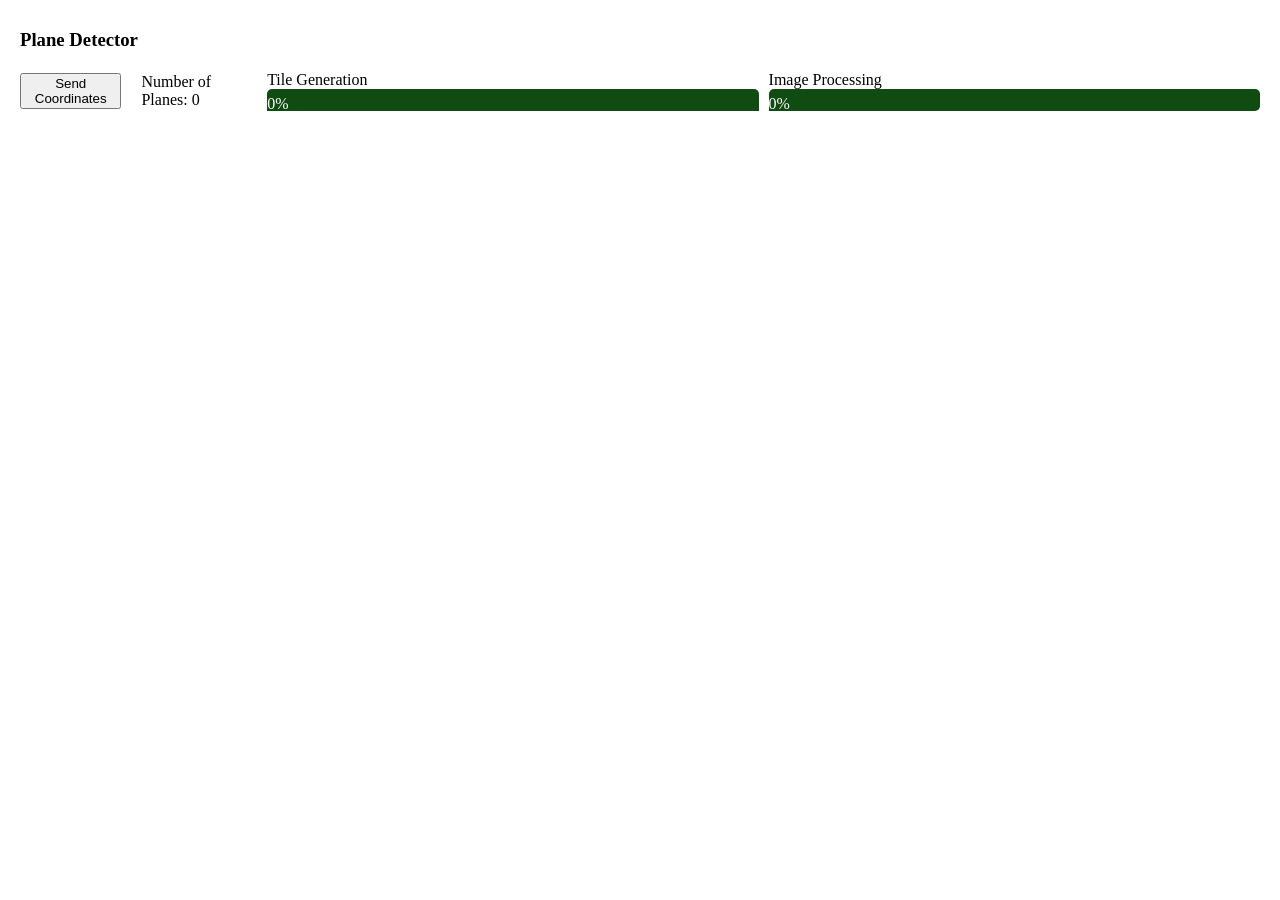
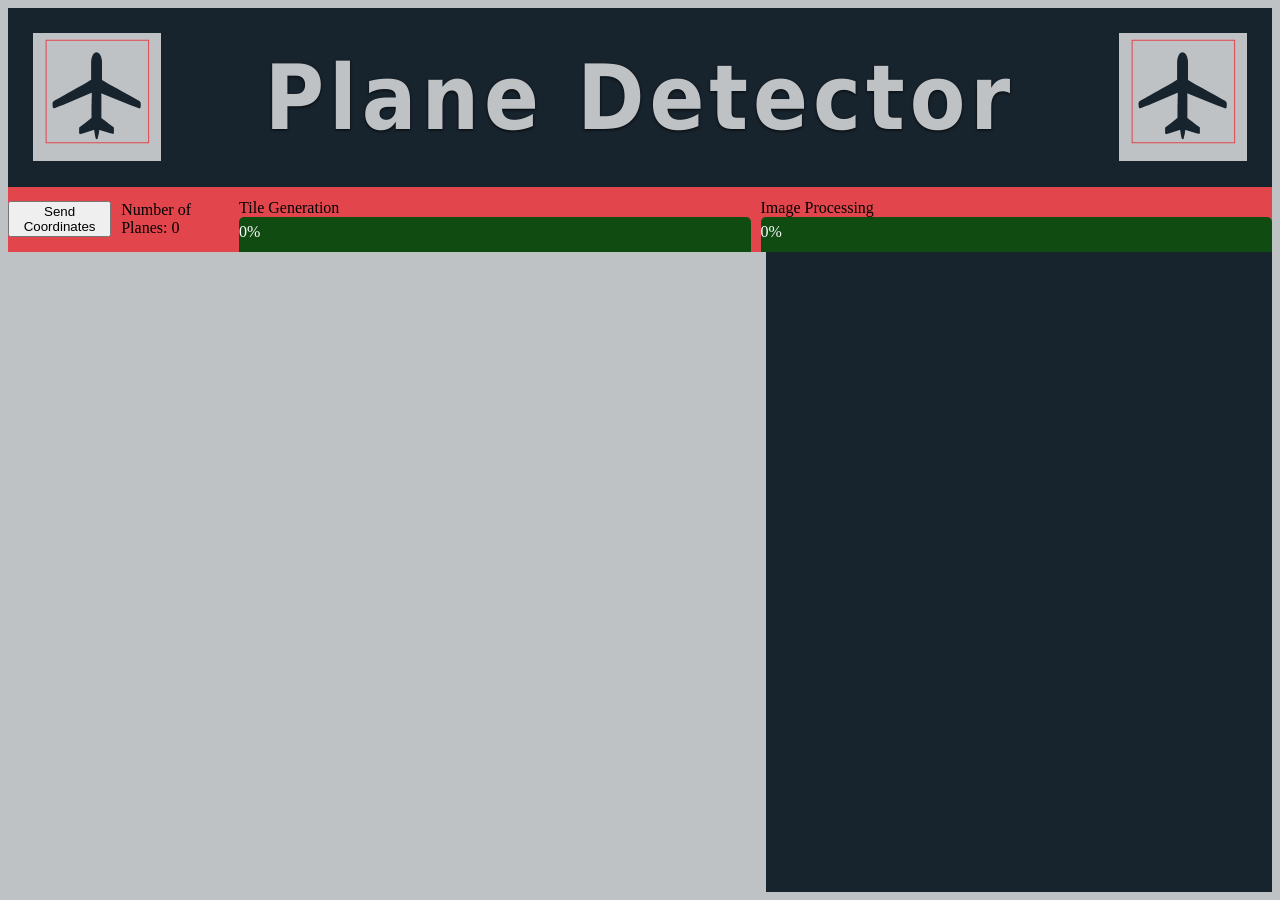
Before and after one commit to nrhoffman/planedetector_yolo, a plain HTML site: page frontend/src/index.html in a window 1280 px wide. Before the commit the page ends 829 px from the top, so only its background shows below. Drawn offline with Linux system fonts and the light colour scheme; no server answers.

Commit message:
styled website

```diff
--- a/frontend/src/css/style.css
+++ b/frontend/src/css/style.css
@@ -1,21 +1,40 @@
 html,
 body {
-    height: 100%;
-    margin: 10px;
-    padding: 0;
-    background-color: white;
+    background-color: #BEC2C5;
+}
+
+/* Title Banner Container Stuff */
+#title-banner-container {
+  background-color: #17232D;
+  display: flex;
+  align-items: center;
+  justify-content: space-between;
+  padding: 2% 2%;
+}
+#title-banner-container h3 {
+  color: #BEC2C5;
+  font-size: 90px;
+  font-family: Tahoma, sans-serif;
+  letter-spacing: 5px;
+  text-shadow: 0px 1px 3px rgba(0, 0, 0, .8);
+  flex: 1;
+  text-align: center;
+  margin: 0;
+}
+#title-banner-container img {
+  width: 128px;
+  height: 128px;
 }
 
 /* Top Banner Container Stuff */
 #top-banner-container {
   width: 100%;
-  background-color: white;
-  border-radius: 5px;
+  background-color: #E2464C;
   overflow: hidden;
-  margin: 20px 0;
   display: flex;
   align-items: center;
-  gap: 20px;
+  gap: 10px;
+  padding: 1% 0%;
 }
 button:disabled {
   opacity: 0.5;
@@ -65,21 +84,22 @@ button:disabled {
 /* Map and Large Image Container */
 #map-container {
     display: flex;
-    gap: 10px;
 }
 #map {
     width: 60vw;
     height: 80vh;
 }
 #imageDisplay {
-    width: 30vw;
+    width: 40vw;
     height: 80vh;
     overflow: hidden;
     display: flex;
     align-items: center;
     justify-content: center;
+    background-color: #17232D;
 }
 #imageDisplay img {
     max-width: 100%;
     max-height: 100%;
+    padding: 10px;
 }
--- a/frontend/src/index.html
+++ b/frontend/src/index.html
@@ -7,7 +7,12 @@
     <link rel="stylesheet" href="./css/style.css" />
   </head>
   <body>
-      <h3>Plane Detector</h3>
+      <!-- Title Banner -->
+      <div id="title-banner-container">
+          <img src="../assets/images/logo.png" id="logo-1" alt="Logo">
+          <h3>Plane Detector</h3>
+          <img src="../assets/images/logo.png" id="logo-2" alt="Logo">
+      </div>
       <!-- Top Banner -->
       <div id="top-banner-container">
           <!-- Button to send marker coordinates -->
```
Also changed, not shown: 3 other files.
